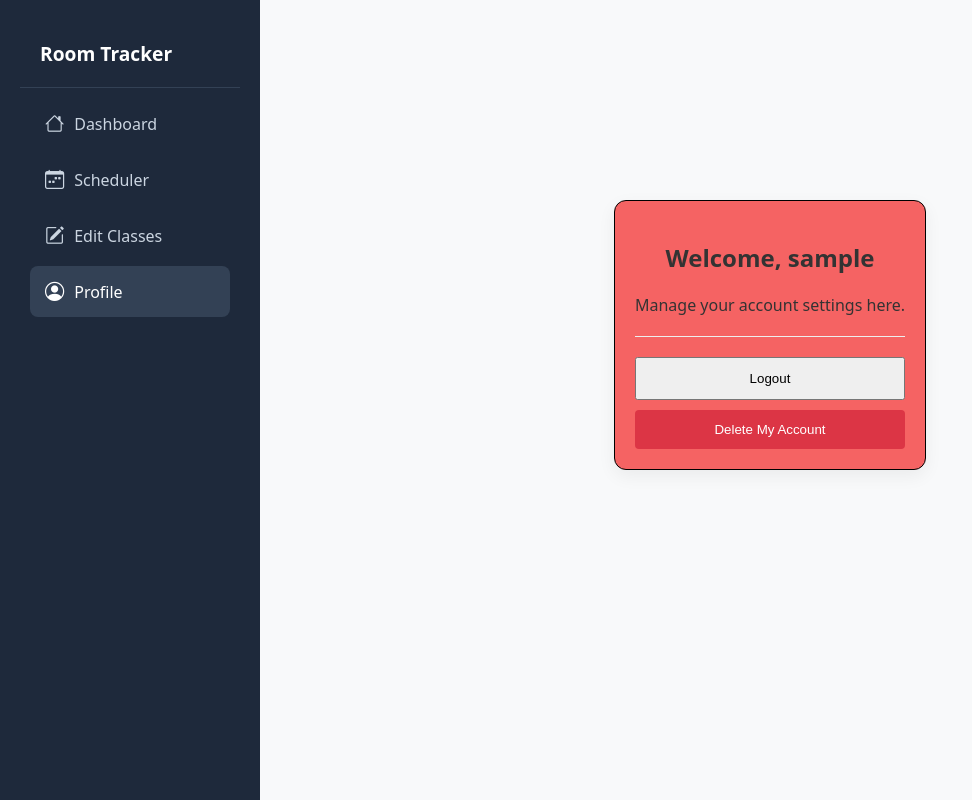
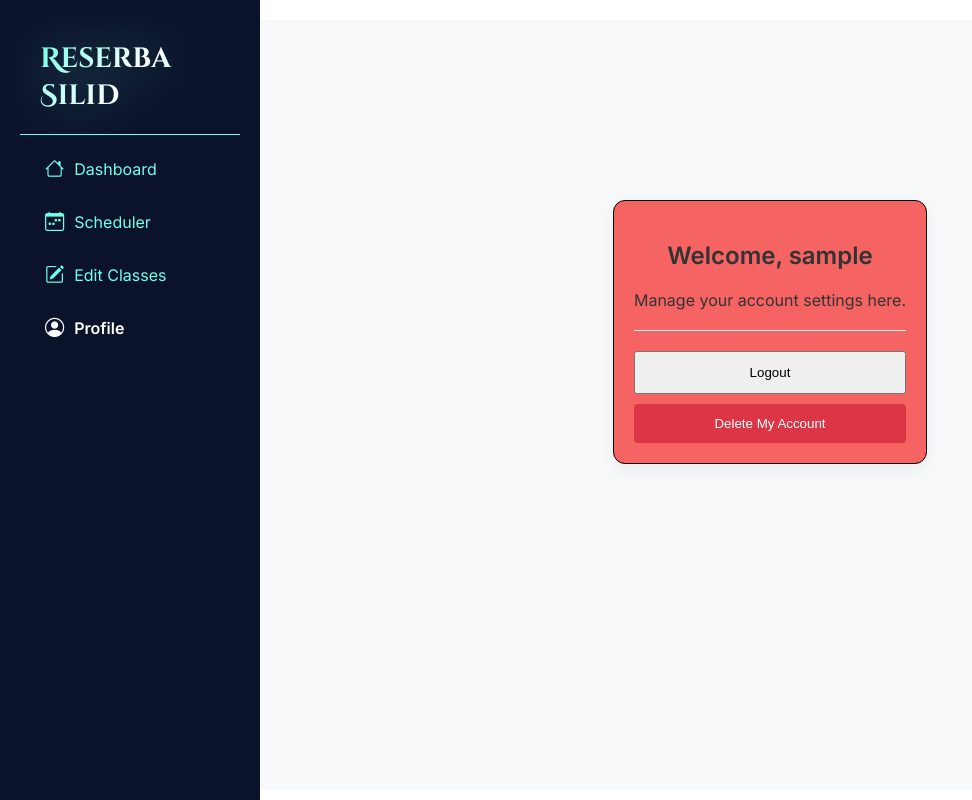
Before and after one commit to b1enb1en/1stSem_finalProj, a PHP site: page /src/profile.php in a window 1280 px wide. Shown: the whole page, without its empty margins (0-972 px from the left). Run offline with PHP 8.4, Linux system fonts and the light colour scheme; the visitor is signed in with stand-in values (Sample User, id 1); data comes from the database, SQL or seed files in the repository.

Commit message:
update: sidebar css update

```diff
--- a/assets/css/db_styles.css
+++ b/assets/css/db_styles.css
@@ -6,8 +6,7 @@
 }
 
 body {
-    font-family: system-ui, -apple-system, sans-serif;
-    background-color: #f8f9fa;
+    font-family: 'Inter', sans-serif;
     color: #333;
     margin: 0;
     padding: 0;
--- a/assets/css/sidebar.css
+++ b/assets/css/sidebar.css
@@ -1,10 +1,16 @@
 /* -------------------------------------------------
    SIDEBAR (standalone)
 ------------------------------------------------- */
+
+/* :root {
+    --oxford-blue: #0B132A;
+    --fluorescent-cyan: #6FFFE8;
+} */
+
 .sidebar {
     width: 260px;
-    background: #1e293b;
-    color: white;
+    background: #0B132A;
+    color: #6FFFE8;
     display: flex;
     padding: 20px;
     flex-direction: column;
@@ -22,7 +28,7 @@
 
 .sidebar-header {
     padding: 20px;
-    border-bottom: 1px solid #334155;
+    border-bottom: 1px solid #6FFFE8;
     display: flex;
     justify-content: space-between;
     align-items: center;
@@ -30,10 +36,14 @@
 }
 
 .logo {
-    font-size: 1.2rem;
-    font-weight: bold;
-    white-space: nowrap;
-    overflow: hidden;
+    font-family: 'Cinzel Decorative';
+    font-size: 28px;
+    background: linear-gradient(135deg, #6FFFE8 0%, #fff 50%, #6FFFE8 100%);
+    background-clip: text;
+    -webkit-background-clip: text;
+    -webkit-text-fill-color: transparent;
+    filter: drop-shadow(0 0 25px rgba(111, 255, 232, 0.4));
+    transition: all 0.3s ease;
 }
 
 /* -------------------------------------------------
@@ -49,6 +59,7 @@
     overflow-y: auto;
 }
 
+
 .nav-links li {
     width: 100%;
 }
@@ -57,17 +68,17 @@
     display: flex;
     align-items: center;
     padding: 12px 15px;
-    color: #cbd5e1;
+    color: #6FFFE8;
     text-decoration: none;
     border-radius: 8px;
     white-space: nowrap;
     transition: background 0.2s, color 0.2s;
 }
 
-.nav-links a:hover,
 .nav-links a.active {
-    background: #334155;
-    color: white;
+    background: #0B132A;
+    color: #fff;
+    font-weight: 1000;
 }
 
 .icon {
@@ -94,6 +105,7 @@
 .sidebar.active {
     left: 0;
     box-shadow: 5px 0 15px rgba(0,0,0,0.2);
+    background-color: #0B132A;
 }
 
 /* RESPONSIVE — Mobile */
--- a/assets/css/style.css
+++ b/assets/css/style.css
@@ -21,7 +21,7 @@ main {
 }
 
 .logo {
-    font-family: 'Cinzel Decorative', cursive;
+    font-family: 'Cinzel Decorative';
     font-size: 28px;
     background: linear-gradient(135deg, #6FFFE8 0%, #fff 50%, #6FFFE8 100%);
     background-clip: text;
--- a/src/dashboard.php
+++ b/src/dashboard.php
@@ -43,6 +43,7 @@ $rooms = $stmt->fetchAll();
     <meta charset="utf-8">
     <meta name="viewport" content="width=device-width, initial-scale=1.0">
     <title>Dashboard</title>
+    <link href="https://fonts.googleapis.com/css2?family=Cinzel+Decorative:wght@700&family=Inter:wght@400;500;600&display=swap" rel="stylesheet">
     <link rel="stylesheet" href="https://cdn.jsdelivr.net/npm/bootstrap-icons@1.11.1/font/bootstrap-icons.css">
     <link rel="stylesheet" href="/assets/css/db_styles.css">
     <link rel="stylesheet" href="/assets/css/sidebar.css">
@@ -54,7 +55,7 @@ $rooms = $stmt->fetchAll();
 
     <nav class="sidebar">
         <div class="sidebar-header">
-            <div class="logo">Room Tracker</div>
+            <div class="logo">Reserba Silid</div>
             <button class="toggle-btn">&times;</button>
         </div>
         <ul class="nav-links">
--- a/src/manage_schedules.php
+++ b/src/manage_schedules.php
@@ -54,6 +54,7 @@ $rooms = $db->query("SELECT * FROM rooms ORDER BY name")->fetchAll();
   <meta charset="utf-8">
   <meta name="viewport" content="width=device-width, initial-scale=1.0">
   <title>Edit Classes</title>
+  <link href="https://fonts.googleapis.com/css2?family=Cinzel+Decorative:wght@700&family=Inter:wght@400;500;600&display=swap" rel="stylesheet">
   <link rel="stylesheet" href="https://cdn.jsdelivr.net/npm/bootstrap-icons@1.11.1/font/bootstrap-icons.css">
   <link rel="stylesheet" href="/assets/css/db_styles.css">
   <link rel="stylesheet" href="/assets/css/sidebar.css">
@@ -64,7 +65,7 @@ $rooms = $db->query("SELECT * FROM rooms ORDER BY name")->fetchAll();
 
     <nav class="sidebar">
         <div class="sidebar-header">
-            <div class="logo">Room Tracker</div>
+            <div class="logo">Reserba Silid</div>
             <button class="toggle-btn">&times;</button>
         </div>
         <ul class="nav-links">
--- a/src/profile.php
+++ b/src/profile.php
@@ -26,6 +26,7 @@ if ($_SERVER['REQUEST_METHOD'] === 'POST') {
   <meta charset="utf-8">
   <meta name="viewport" content="width=device-width, initial-scale=1.0">
   <title>Profile</title>
+  <link href="https://fonts.googleapis.com/css2?family=Cinzel+Decorative:wght@700&family=Inter:wght@400;500;600&display=swap" rel="stylesheet">
   <link rel="stylesheet" href="https://cdn.jsdelivr.net/npm/bootstrap-icons@1.11.1/font/bootstrap-icons.css">
   <link rel="stylesheet" href="/assets/css/db_styles.css">
   <link rel="stylesheet" href="/assets/css/sidebar.css">
@@ -36,7 +37,7 @@ if ($_SERVER['REQUEST_METHOD'] === 'POST') {
 
     <nav class="sidebar">
         <div class="sidebar-header">
-            <div class="logo">Room Tracker</div>
+            <div class="logo">Reserba Silid</div>
             <button class="toggle-btn">&times;</button>
         </div>
         <ul class="nav-links">
--- a/src/scheduler.php
+++ b/src/scheduler.php
@@ -38,6 +38,7 @@ if ($_SERVER['REQUEST_METHOD'] === 'POST') {
   <meta charset="utf-8">
   <meta name="viewport" content="width=device-width, initial-scale=1.0">
   <title>Scheduler</title>
+  <link href="https://fonts.googleapis.com/css2?family=Cinzel+Decorative:wght@700&family=Inter:wght@400;500;600&display=swap" rel="stylesheet">
   <link rel="stylesheet" href="https://cdn.jsdelivr.net/npm/bootstrap-icons@1.11.1/font/bootstrap-icons.css">
   <link rel="stylesheet" href="/assets/css/db_styles.css">
   <link rel="stylesheet" href="/assets/css/sidebar.css">
@@ -48,7 +49,7 @@ if ($_SERVER['REQUEST_METHOD'] === 'POST') {
 
     <nav class="sidebar">
         <div class="sidebar-header">
-            <div class="logo">Room Tracker</div>
+            <div class="logo">Reserba Silid</div>
             <button class="toggle-btn">&times;</button>
         </div>
         <ul class="nav-links">
```
